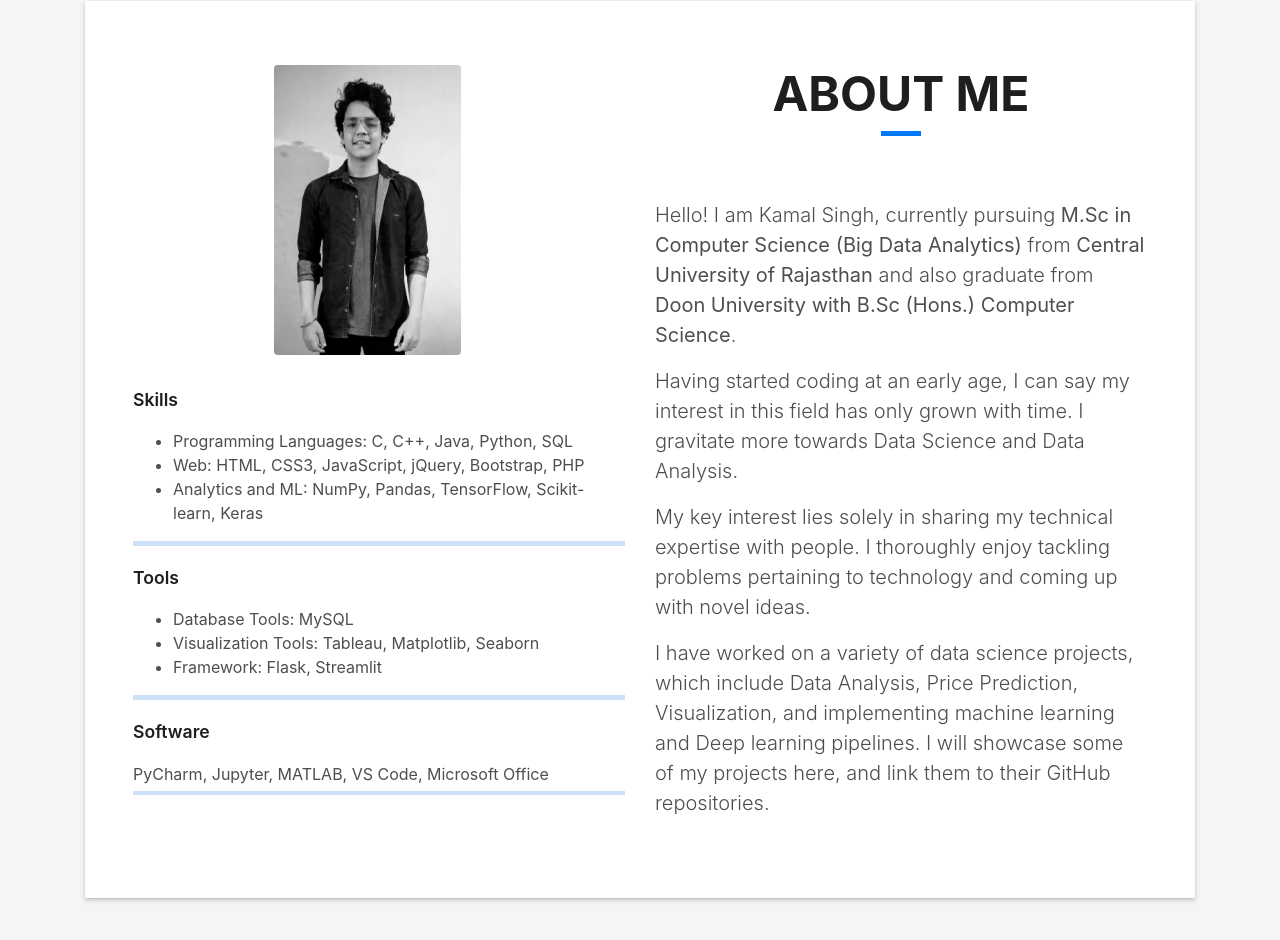
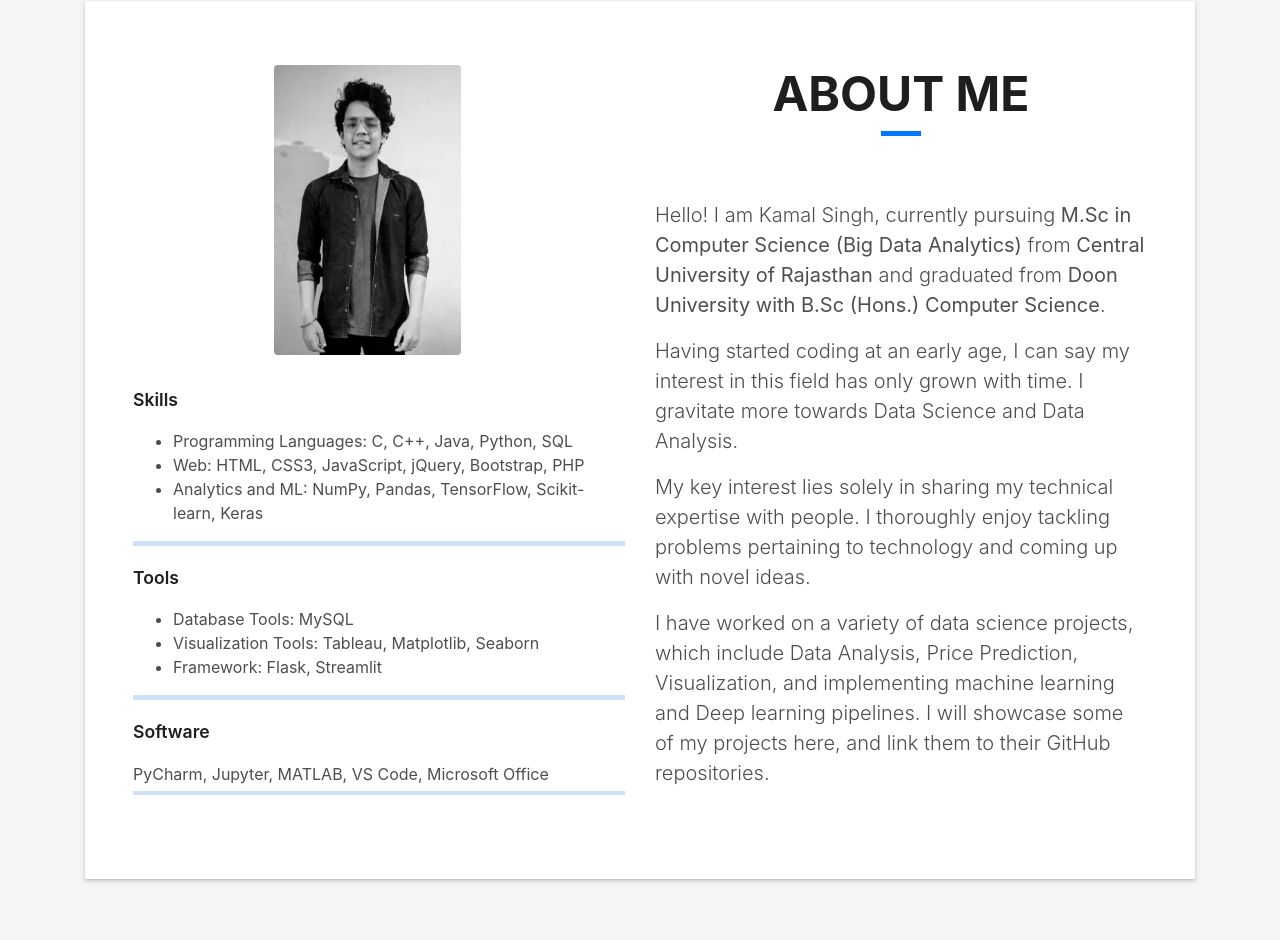
Before and after one commit to Kamal2511/Kamal2511.github.io, a plain HTML site: page index.html in a window 1280 px wide. Shown: the part 863-1803 px from the top of the page. Drawn offline with Linux system fonts and the light colour scheme.

Commit message:
Update index.html

```diff
--- a/index.html
+++ b/index.html
@@ -118,7 +118,7 @@
 
                     <p class="lead">
                       Hello!
-                      I am Kamal Singh, currently pursuing <b>M.Sc in Computer Science (Big Data Analytics)</b> from <b>Central University of Rajasthan</b> and also graduate from <b>Doon University with B.Sc (Hons.) Computer Science</b>.
+                      I am Kamal Singh, currently pursuing <b>M.Sc in Computer Science (Big Data Analytics)</b> from <b>Central University of Rajasthan</b> and graduated from <b>Doon University with B.Sc (Hons.) Computer Science</b>.
                     </p>
                     <p class="lead">
                       Having started coding at an early age, I can say my interest in this field has only grown with time. I gravitate more towards Data Science and Data Analysis.
```
